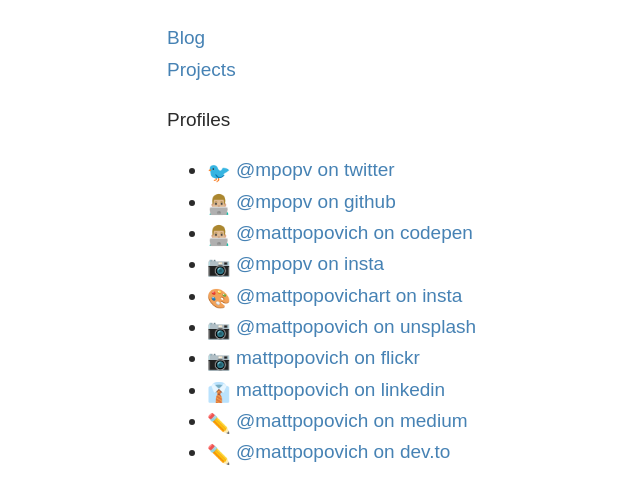
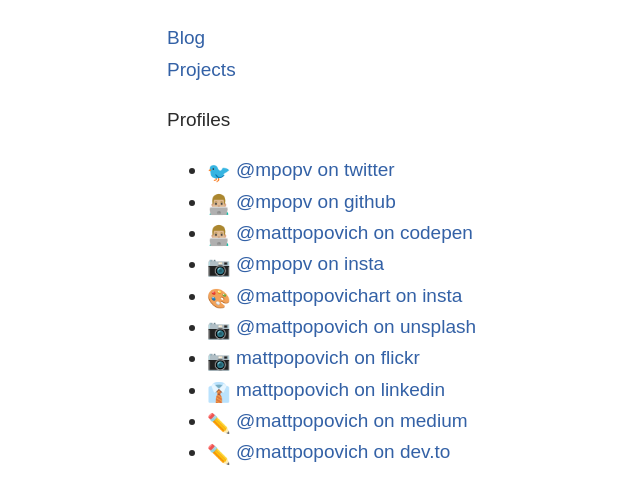
Before and after one commit to mpopv/popovichio, a Gatsby site: page / in a window 1280 px wide. Shown: the part 128-632 px from the top of the page, without its empty margins (133-773 px from the left). Built offline with nearby package versions, Linux system fonts and the light colour scheme; Gatsby itself is replaced by a stand-in of ours; some packages are replaced by stand-ins of ours; a web font is replaced by a local one.

Commit message:
a11y: increasing link contrast per recommendations from Wave

```diff
--- a/src/components/Layout/index.css
+++ b/src/components/Layout/index.css
@@ -56,7 +56,7 @@
 
 a,
 a:visited {
-  color: steelblue;
+  color: #3361a6;
 }
 a:hover {
   color: tomato;
```
